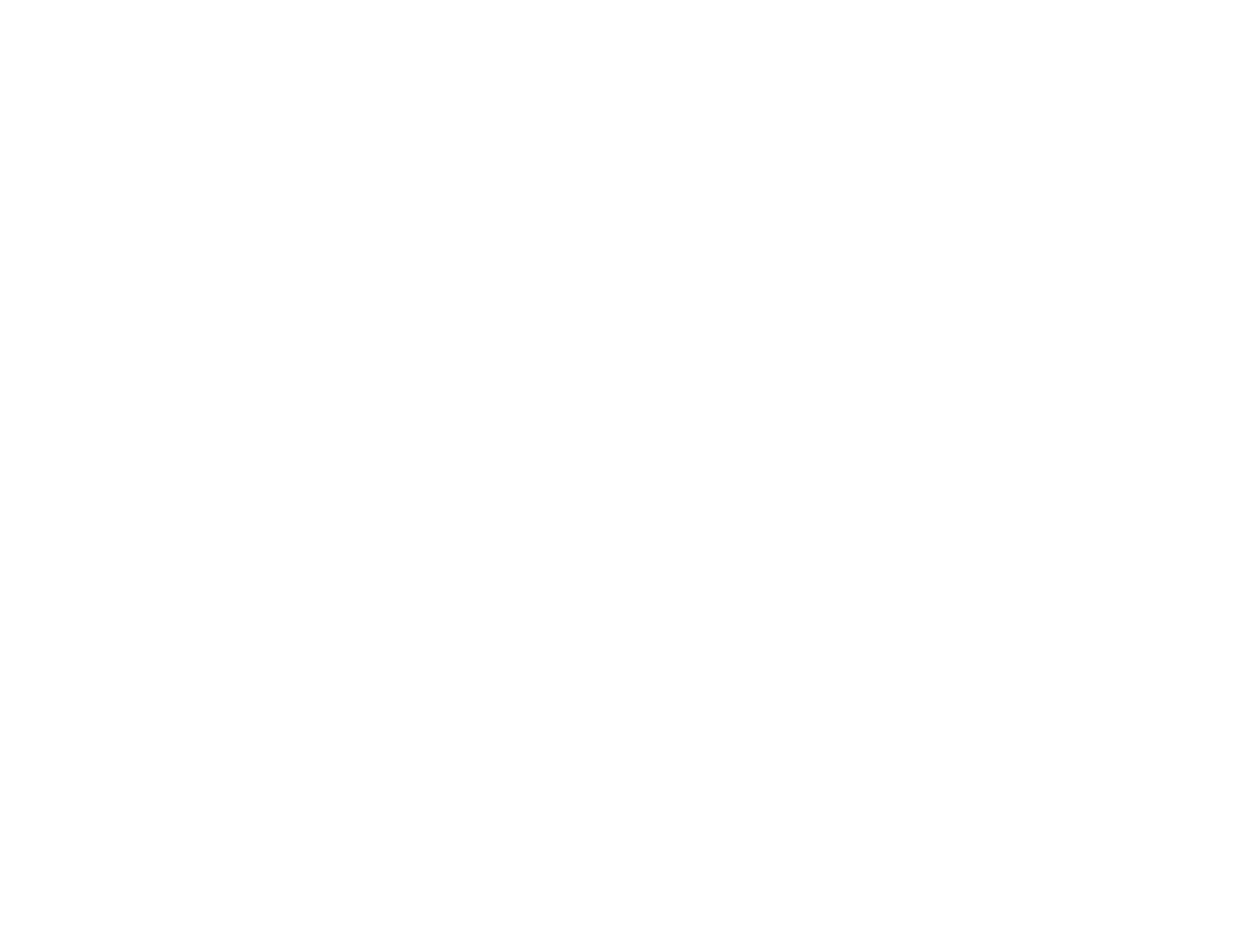
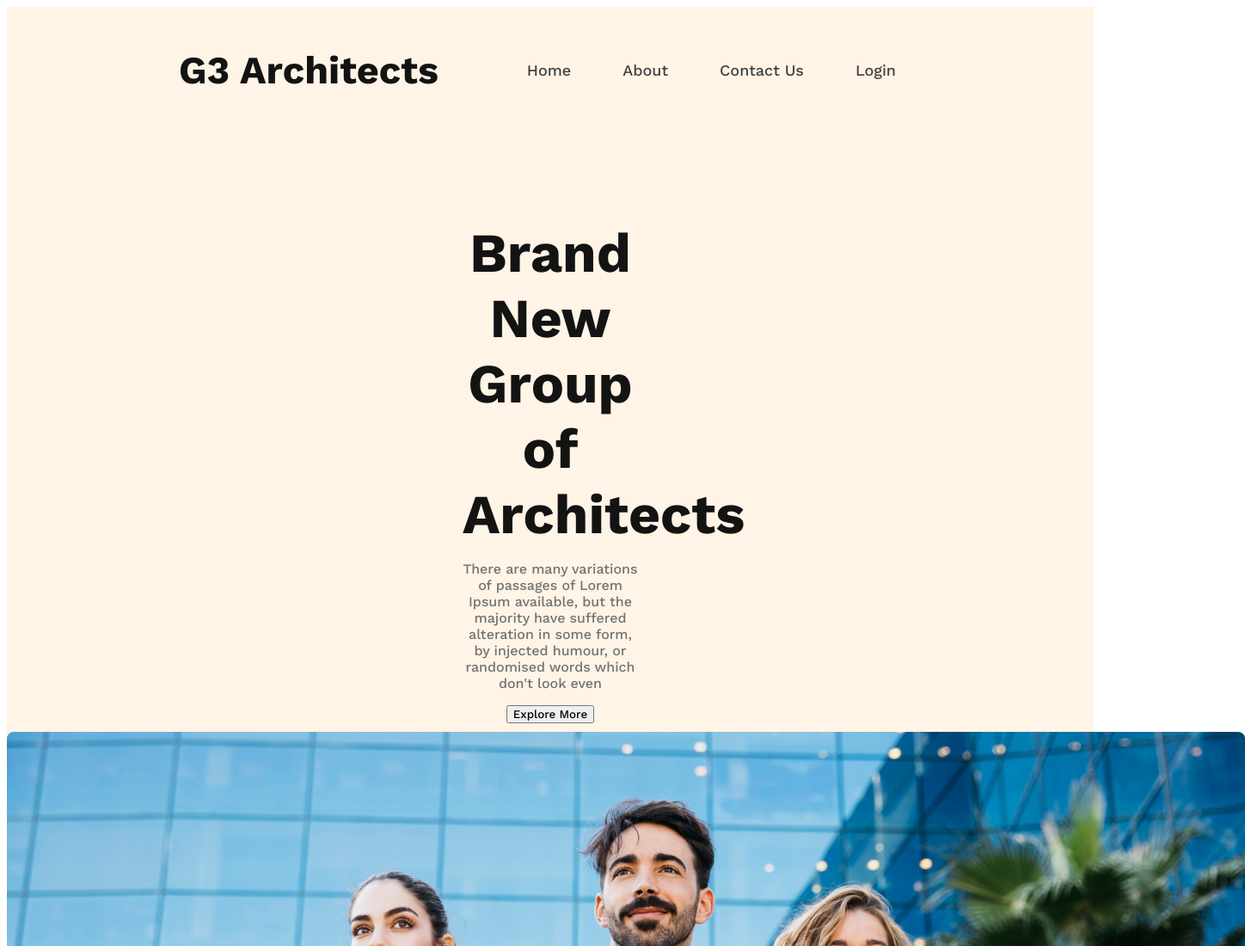
Before and after one commit to nagibgithub/assignment-nagib, a plain HTML site: page index.html in a window 1280 px wide. Shown: the top 1100 px of the page at 86% size, 1448 px wide, since content can reach past the window. Before the commit the page ends 800 px from the top, so only its background shows below. Drawn offline with nearby package versions, Linux system fonts and the light colour scheme.

Commit message:
2nd commit

```diff
--- a/index.html
+++ b/index.html
@@ -8,6 +8,26 @@
     <link rel="stylesheet" href="styles/style.css">
 </head>
 <body>
-
+    <!------------
+        header
+    ------------->
+    <header class="g3">
+        <nav class="g3-nav">
+            <h1 class="g3-text">G3 Architects</h1>
+            <ul>
+                <li>Home      </li>
+                <li>About     </li>
+                <li>Contact Us</li>
+                <li>Login     </li>
+            </ul>
+        </nav>
+        <article class="g3-article">
+            <h1>Brand New <br> Group of Architects</h1>
+            <p>There are many variations of passages of Lorem Ipsum available, but the majority have suffered alteration in some form, by injected humour, or randomised words which don't look even</p>
+            <button class="btn-1">Explore More</button>
+        </article>
+        <img src="images/banner.png" alt="banner">
+    </header>
+    <section></section>
 </body>
 </html>
--- a/styles/style.css
+++ b/styles/style.css
@@ -0,0 +1,55 @@
+/* font */
+@import url('https://fonts.googleapis.com/css2?family=Open+Sans&family=Poppins:wght@500&family=Work+Sans:wght@500;700&display=swap');
+
+*{
+    font-family: 'Work Sans', sans-serif;
+}
+
+/* ---------------
+---header style---
+--------------- */
+
+/* nav style */
+
+.g3{
+    background: rgba(255, 144, 14, 0.1);
+}
+.g3-nav{
+    display: flex;
+    justify-content: space-between;
+    align-items: center;
+    padding: 10px 200px 10px 200px;
+}
+.g3-text{
+    color: #131313;
+    font-size: 45px
+}
+.g3-nav ul{
+    display: flex;
+    padding-left: 0px;
+    font-style: normal;
+    font-size: 18px;
+    color: #424242;
+}
+.g3-nav ul li{
+    list-style-type: none;
+    padding: 30px;
+}
+
+/* header article */
+.g3-article{
+    padding: 100px 530px 10px 530px;
+    text-align: center;
+}
+.g3-article h1{
+    font-size: 64px;
+    margin: 0px;
+    color: #131313;
+}
+.g3-article p{
+    font-size: 16px;
+    color: #727272;
+}
+.btn-1{
+
+}
```
